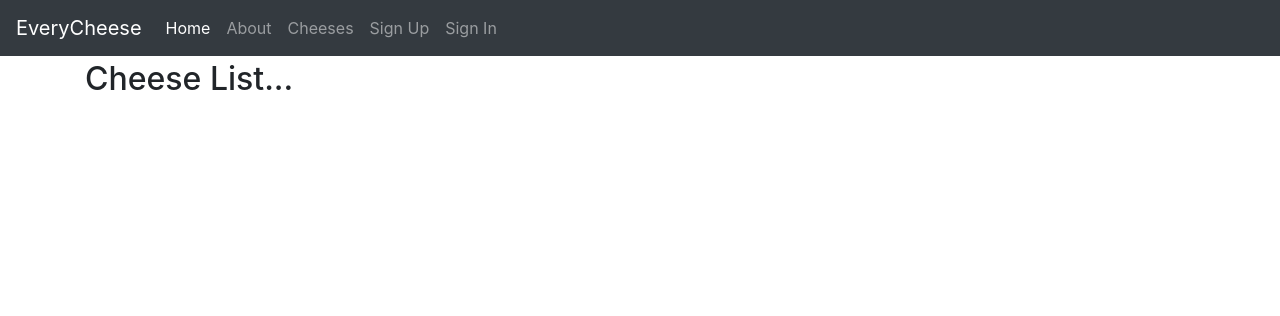
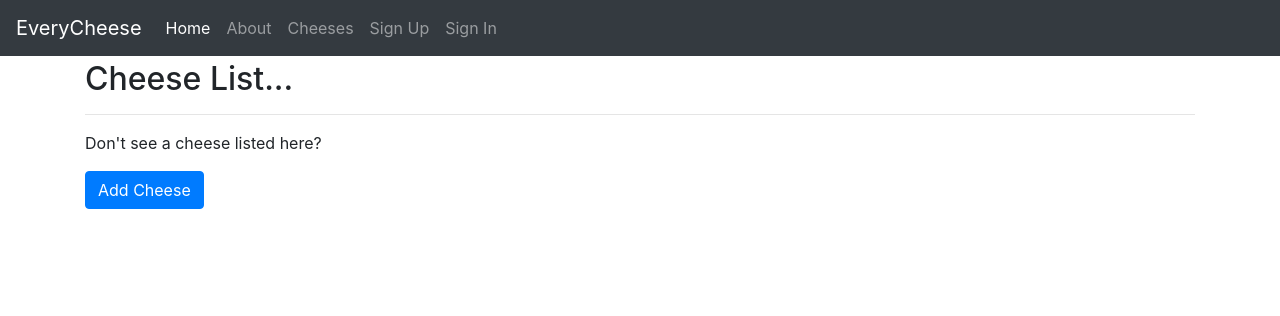
Before and after one commit to mmartyn3/django-crash-course, a Django app: page /cheeses/ in a window 1280 px wide. Shown: the top 316 px of the page. Run offline with Django 3.2, Linux system fonts and the light colour scheme; data that the repository does not hold is empty; parts of the project's set-up code (start-up, migrations or seed data) failed here and were passed over; some libraries are stand-ins or nearby versions.

Commit message:
First pass on Add Cheese form

```diff
--- a/everycheese/everycheese/cheeses/urls.py
+++ b/everycheese/everycheese/cheeses/urls.py
@@ -9,9 +9,16 @@ urlpatterns = [
         view=views.CheeseListView.as_view(),
         name='list',
     ),
+    # this path allows users to create their own Cheeses via the UI
+    # next step - create a new template in templates/cheeses/cheese_form.html
+    path(
+        route='add/',
+        view=views.CheeseCreateView.as_view(),
+        name='add',
+    ),
     path(
         route='<slug:slug>/',
         view=views.CheeseDetailView.as_view(),
-        name='detail'
+        name='detail',
     ),
 ]
--- a/everycheese/everycheese/cheeses/views.py
+++ b/everycheese/everycheese/cheeses/views.py
@@ -1,4 +1,4 @@
-from django.views.generic import ListView, DetailView
+from django.views.generic import ListView, DetailView, CreateView
 
 from .models import Cheese
 
@@ -8,3 +8,14 @@ class CheeseListView(ListView):
 
 class CheeseDetailView(DetailView):
     model = Cheese
+
+# allowing users to create their own Cheese models via the UI
+# next step is to add the corresponding URL in cheeses/urls.py
+class CheeseCreateView(CreateView):
+    model = Cheese
+    fields = [
+        'name',
+        'description',
+        'country_of_origin',
+        'firmness',
+    ]
--- a/everycheese/everycheese/templates/cheeses/cheese_list.html
+++ b/everycheese/everycheese/templates/cheeses/cheese_list.html
@@ -13,4 +13,14 @@
       <li> <a href="{% url 'cheeses:detail' cheese.slug %}">{{ cheese.name }}</a></li>
     {% endfor %}
   </ul>
+
+  <hr/>
+  <p>Don't see a cheese listed here?</p>
+  <p>
+    <a class="btn btn-primary"
+          href="{% url 'cheeses:add' %}" role="button">
+          Add Cheese
+    </a>
+  </p>
+
 {% endblock content %}
```
Also changed, not shown: everycheese/everycheese/cheeses/models.py (+8 -0 lines), everycheese/everycheese/templates/cheeses/cheese_form.html (added, +12 -0 lines).
